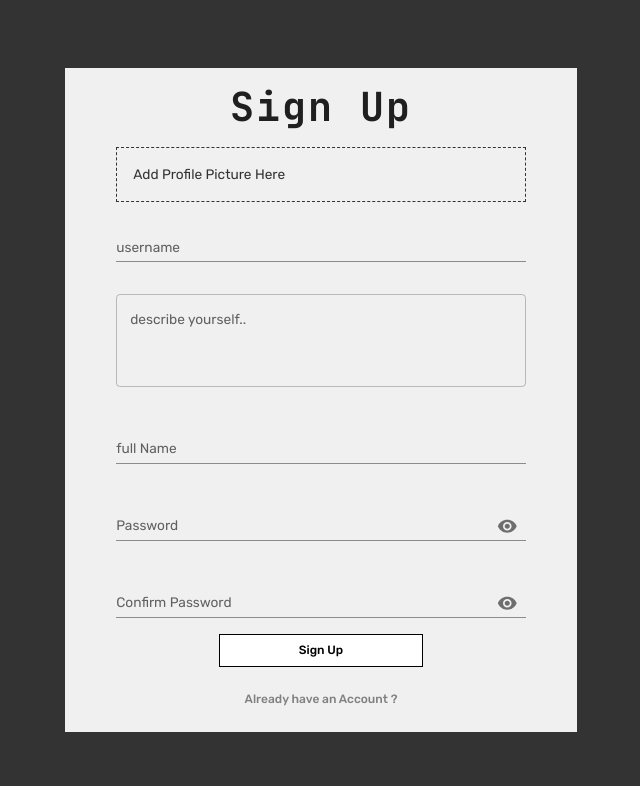
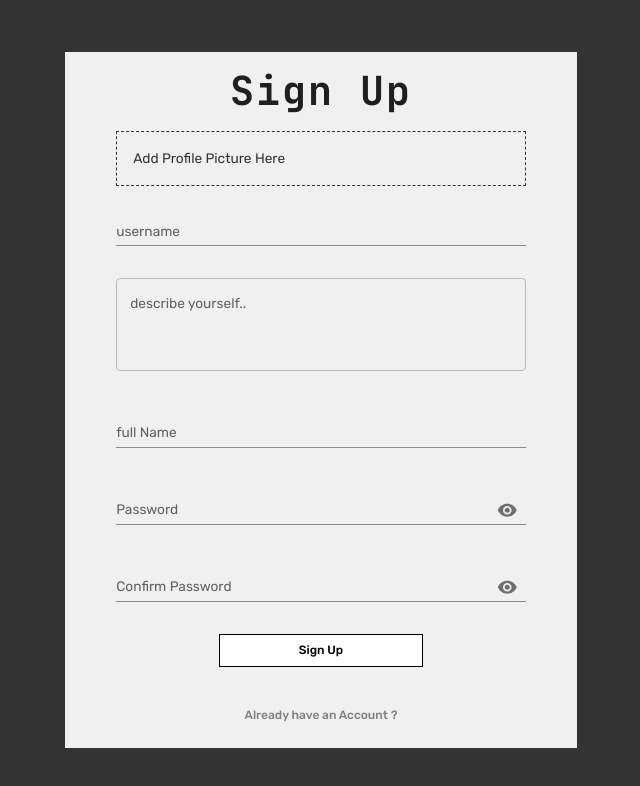
Before and after one commit to anirudhp26/learnwithme, a React (Create React App) app: page / in a window 1280 px wide. Both pictures are taken after a click on the button "Don't have an Account ?". Shown: the top 786 px of the page, without its empty margins (319-959 px from the left). Built offline with nearby package versions, Linux system fonts and the light colour scheme; no server answers.

Commit message:
Update index.jsx

```diff
--- a/src/views/login/index.jsx
+++ b/src/views/login/index.jsx
@@ -408,7 +408,7 @@ export default function Login() {
                       <Typography color={theme.palette.neutral.dark}>Add Profile Picture Here</Typography>
                       :
                       <Box display={'flex'} flexDirection={'row'} justifyContent={'space-between'}>
-                        <img src={`${image.path}`}></img>
+                        <img src={`${image.path}`} alt='USER'></img>
                         <Typography color={theme.palette.neutral.dark}>{image.name}</Typography>
                         <EditOutlined sx={{ color: theme.palette.neutral.dark }} />
                       </Box>
@@ -521,13 +521,12 @@ export default function Login() {
                 id="auth-btn-1"
                 sx={{
                   textTransform: "none",
-                  margin: "1rem 0",
+                  margin: "1rem auto",
                   backgroundColor: "white",
                   boxShadow: "none",
                   borderRadius: "0",
                   color: "black",
                   width: '40%',
-                  margin: 'auto',
                   "&:hover": {
                     backgroundColor: "black",
                     color: "white",
```
